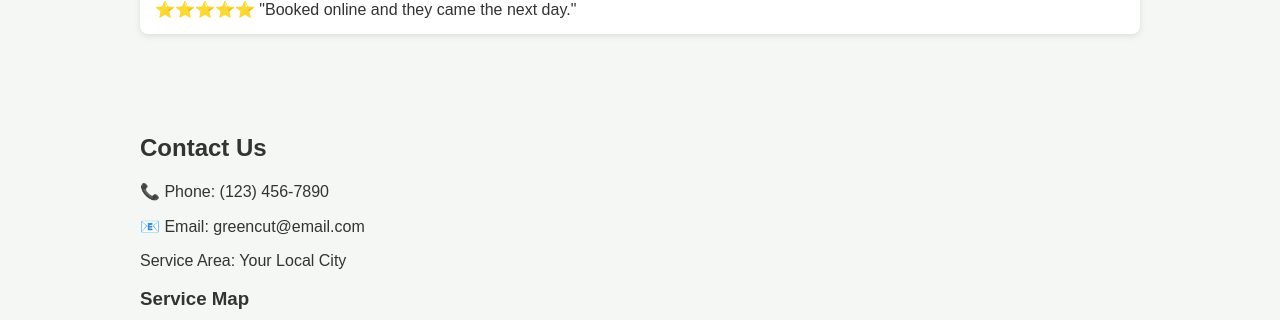
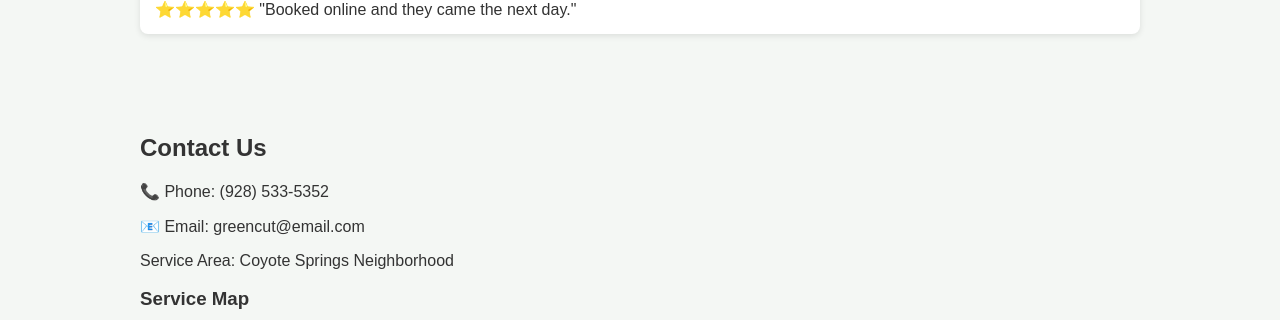
Before and after one commit to Lawnmower163/lawn-mowing-website, a plain HTML site: page index.html in a window 1280 px wide. Shown: the part 2565-2885 px from the top of the page. Drawn offline with Linux system fonts and the light colour scheme.

Commit message:
Update index.html

```diff
--- a/index.html
+++ b/index.html
@@ -142,12 +142,12 @@ footer{background:#1b5e20;color:white;text-align:center;padding:20px;margin-top:
 
 <section id="contact">
 <h2>Contact Us</h2>
-<p>📞 Phone: (123) 456-7890</p>
+<p>📞 Phone: (928) 533-5352</p>
 <p>📧 Email: greencut@email.com</p>
-<p>Service Area: Your Local City</p>
+<p>Service Area: Coyote Springs Neighborhood</p>
 
 <h3>Service Map</h3>
-<iframe src="https://maps.google.com/maps?q=phoenix&t=&z=11&ie=UTF8&iwloc=&output=embed" width="100%" height="300" style="border:0"></iframe>
+<iframe src="https://maps.google.com/maps?q=prescott-valley&t=&z=11&ie=UTF8&iwloc=&output=embed" width="100%" height="300" style="border:0"></iframe>
 </section>
 
 <footer>
```
